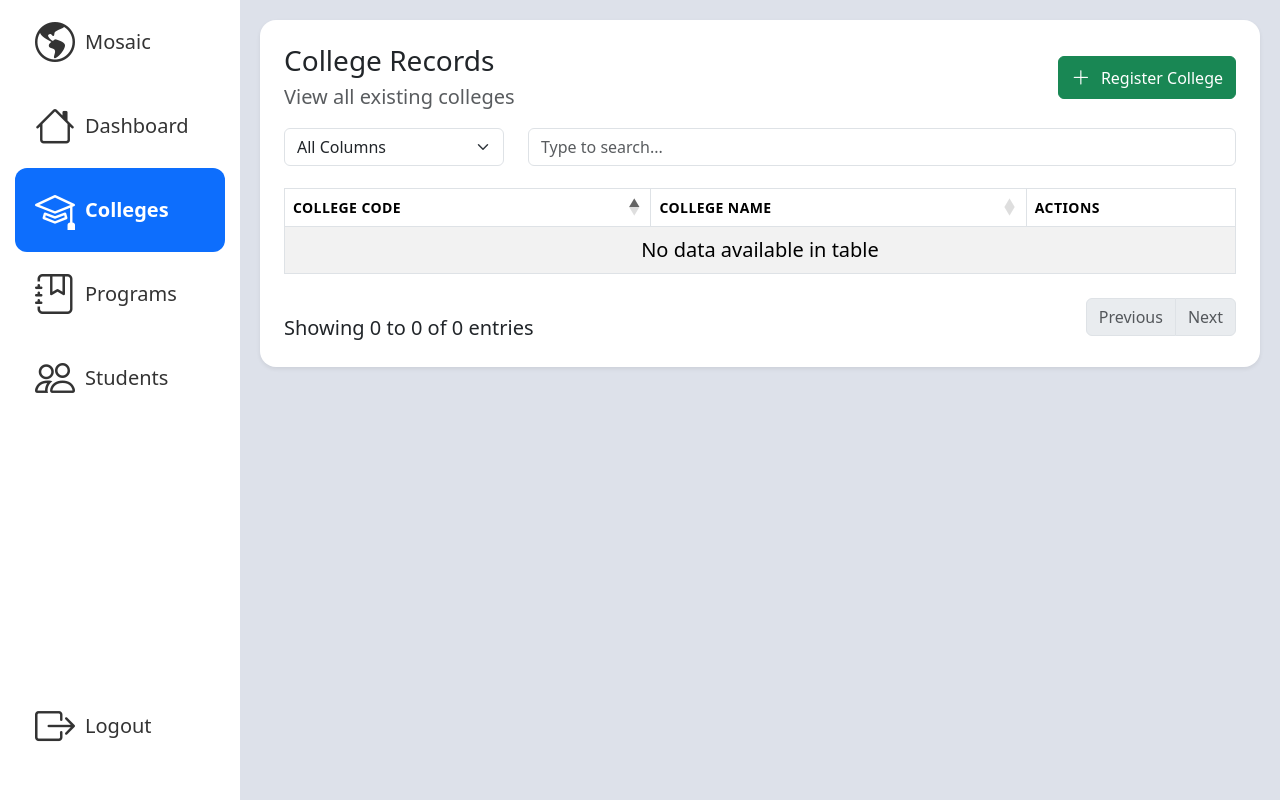
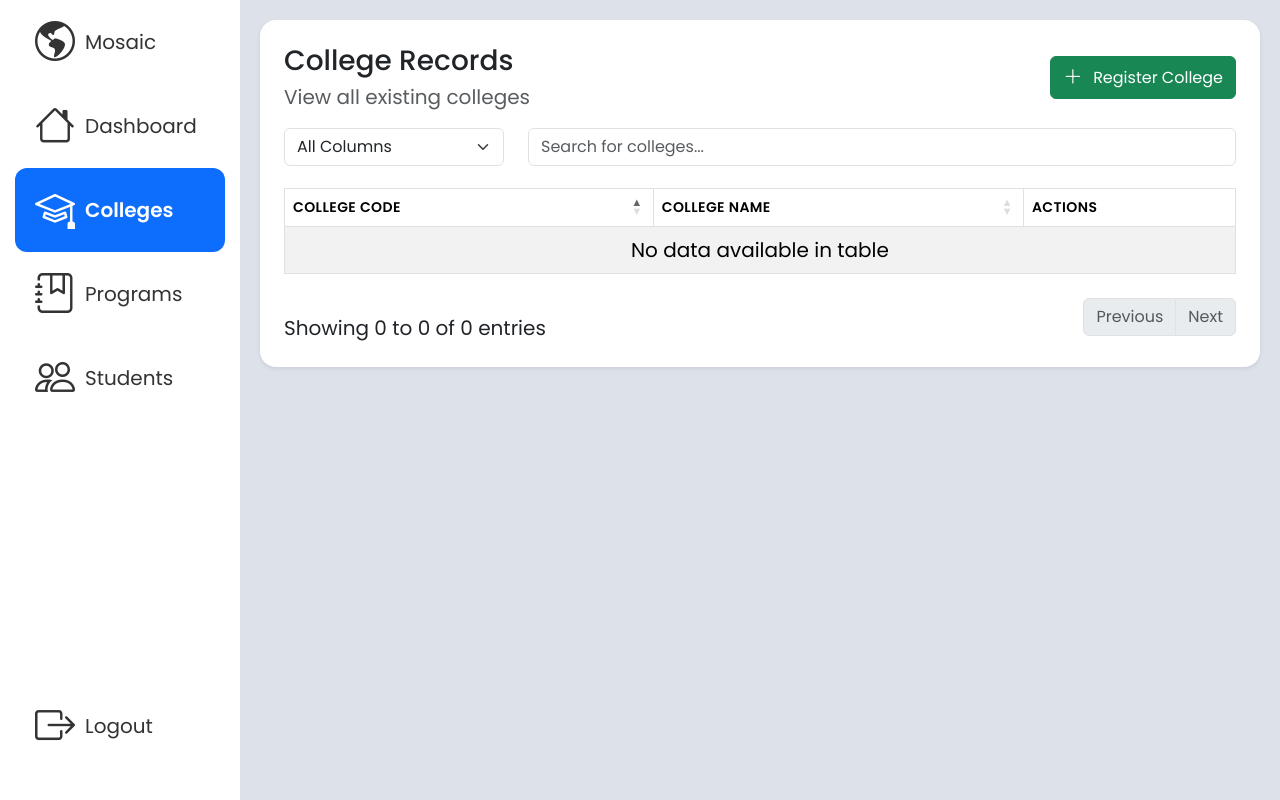
Before and after one commit to mustafamclngn/CCC181-SSIS-Web, a Flask app: page /colleges in a window 1280 px wide. Run offline with Flask 3, Linux system fonts and the light colour scheme; data that the repository does not hold is empty; some libraries are stand-ins or nearby versions.

Commit message:
added custom font style

```diff
--- a/app/static/styles.css
+++ b/app/static/styles.css
@@ -280,3 +280,7 @@ body.login-page {
 .rounded-3 {
   border-radius: 0.5rem !important;
 }
+
+* {
+  font-family: "Poppins", sans-serif;
+}
--- a/app/templates/colleges.html
+++ b/app/templates/colleges.html
@@ -38,7 +38,7 @@
         type="text"
         id="customSearchCollege"
         class="form-control"
-        placeholder="Type to search..."
+        placeholder="Search for colleges..."
         data-table-search="input"
       />
     </div>
--- a/app/templates/index.html
+++ b/app/templates/index.html
@@ -9,6 +9,14 @@
         document.documentElement.classList.add("sidebar-collapsed-init");
       }
     </script>
+
+    <!-- font family -->
+    <link rel="preconnect" href="https://fonts.googleapis.com" />
+    <link rel="preconnect" href="https://fonts.gstatic.com" crossorigin />
+    <link
+      href="https://fonts.googleapis.com/css2?family=Poppins:wght@300;400;500;600;700&display=swap"
+      rel="stylesheet"
+    />
 
     <link
       rel="stylesheet"
--- a/app/templates/programs.html
+++ b/app/templates/programs.html
@@ -39,7 +39,7 @@
         type="text"
         id="customSearchProgram"
         class="form-control"
-        placeholder="Type to search..."
+        placeholder="Search for programs..."
         data-table-search="input"
       />
     </div>
--- a/app/templates/students.html
+++ b/app/templates/students.html
@@ -42,7 +42,7 @@
         type="text"
         id="customSearchStudent"
         class="form-control"
-        placeholder="Type to search..."
+        placeholder="Search for students..."
         data-table-search="input"
       />
     </div>
```
Also changed, not shown: app/templates/login.html (+22 -2 lines), app/templates/register.html (+22 -2 lines).
